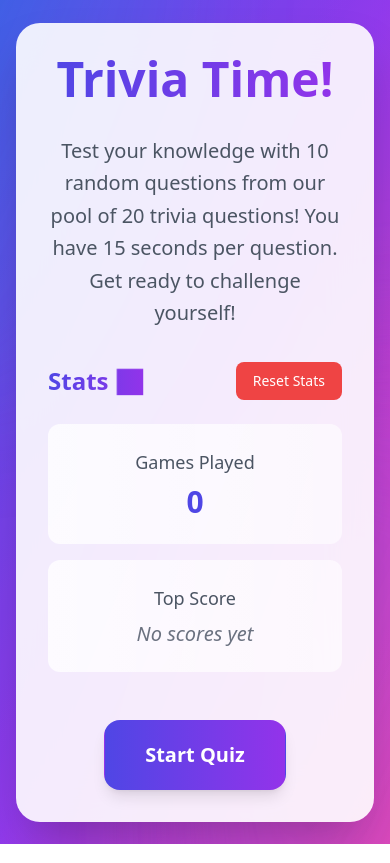
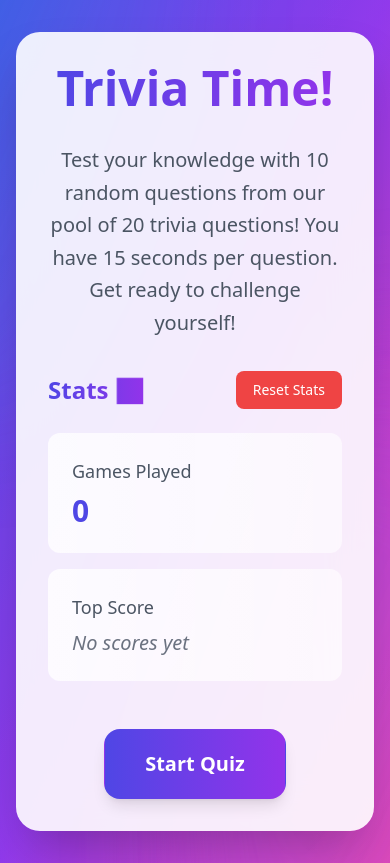
Before and after one commit to Raaghav18/trivia-quiz, a React (Vite) app: page / in a window 390 px wide. Built offline with nearby package versions, Linux system fonts and the light colour scheme.

Commit message:
Fix layout centering

```diff
--- a/src/App.css
+++ b/src/App.css
@@ -3,6 +3,15 @@
   width: 100%;
   margin: 0;
   padding: 0;
+  display: flex;
+  align-items: center;
+  justify-content: center;
+}
+
+body {
+  margin: 0;
+  padding: 0;
+  min-height: 100vh;
 }
 
 .logo {
--- a/src/App.jsx
+++ b/src/App.jsx
@@ -143,7 +143,7 @@ function App() {
   }
 
   return (
-    <div className="min-h-screen w-full bg-gradient-to-br from-indigo-600 via-purple-600 to-pink-500 flex items-center justify-center p-4 relative overflow-hidden">
+    <div className="min-h-screen w-full bg-gradient-to-br from-indigo-600 via-purple-600 to-pink-500 flex items-center justify-center relative overflow-hidden">
       {/* Animated background elements */}
       <div className="absolute inset-0 overflow-hidden pointer-events-none">
         <div className="absolute top-0 left-0 w-full h-full bg-gradient-to-br from-blue-500/30 via-violet-500/30 to-fuchsia-500/30 animate-pulse"></div>
@@ -152,7 +152,7 @@ function App() {
         <div className="absolute top-1/2 left-1/2 w-full h-full bg-gradient-to-br from-fuchsia-500/30 to-transparent rounded-full blur-3xl animate-blob animation-delay-4000"></div>
       </div>
 
-      <div className="relative w-full max-w-7xl mx-auto">
+      <div className="container mx-auto px-4 py-8 relative z-10">
         <AnimatePresence mode="wait">
           {gameState === 'start' && (
             <motion.div
@@ -160,17 +160,17 @@ function App() {
               initial={{ opacity: 0, y: 20 }}
               animate={{ opacity: 1, y: 0 }}
               exit={{ opacity: 0, y: -20 }}
-              className="bg-white/90 backdrop-blur-xl rounded-3xl shadow-2xl p-8 md:p-12 max-w-2xl w-full mx-auto text-center relative"
+              className="bg-white/90 backdrop-blur-xl rounded-3xl shadow-2xl p-8 md:p-12 max-w-2xl mx-auto"
             >
               <motion.h1
-                className="text-5xl md:text-6xl font-bold mb-8 text-transparent bg-clip-text bg-gradient-to-r from-indigo-600 to-purple-600"
+                className="text-5xl md:text-6xl font-bold mb-8 text-transparent bg-clip-text bg-gradient-to-r from-indigo-600 to-purple-600 text-center"
                 initial={{ scale: 0.9 }}
                 animate={{ scale: 1 }}
                 transition={{ duration: 0.5 }}
               >
                 Trivia Time!
               </motion.h1>
-              <p className="text-gray-600 mb-8 text-xl leading-relaxed">
+              <p className="text-gray-600 mb-8 text-xl leading-relaxed text-center">
                 Test your knowledge with 10 random questions from our pool of {totalQuestionsInDB} trivia questions!
                 You have 15 seconds per question. Get ready to challenge yourself!
               </p>
@@ -187,7 +187,7 @@ function App() {
                 whileTap={{ scale: 0.95 }}
                 className="bg-gradient-to-r from-indigo-600 to-purple-600 hover:from-indigo-700 hover:to-purple-700
                   text-white font-bold text-xl py-5 px-10 rounded-2xl
-                  transition-all duration-200 shadow-lg hover:shadow-xl"
+                  transition-all duration-200 shadow-lg hover:shadow-xl mx-auto block"
               >
                 Start Quiz
               </motion.button>
@@ -210,7 +210,7 @@ function App() {
           )}
 
           {gameState === 'end' && (
-            <div className="w-full max-w-4xl mx-auto">
+            <div className="max-w-4xl mx-auto">
               <ScoreSummary
                 score={score}
                 correctAnswers={correctAnswers}
```
